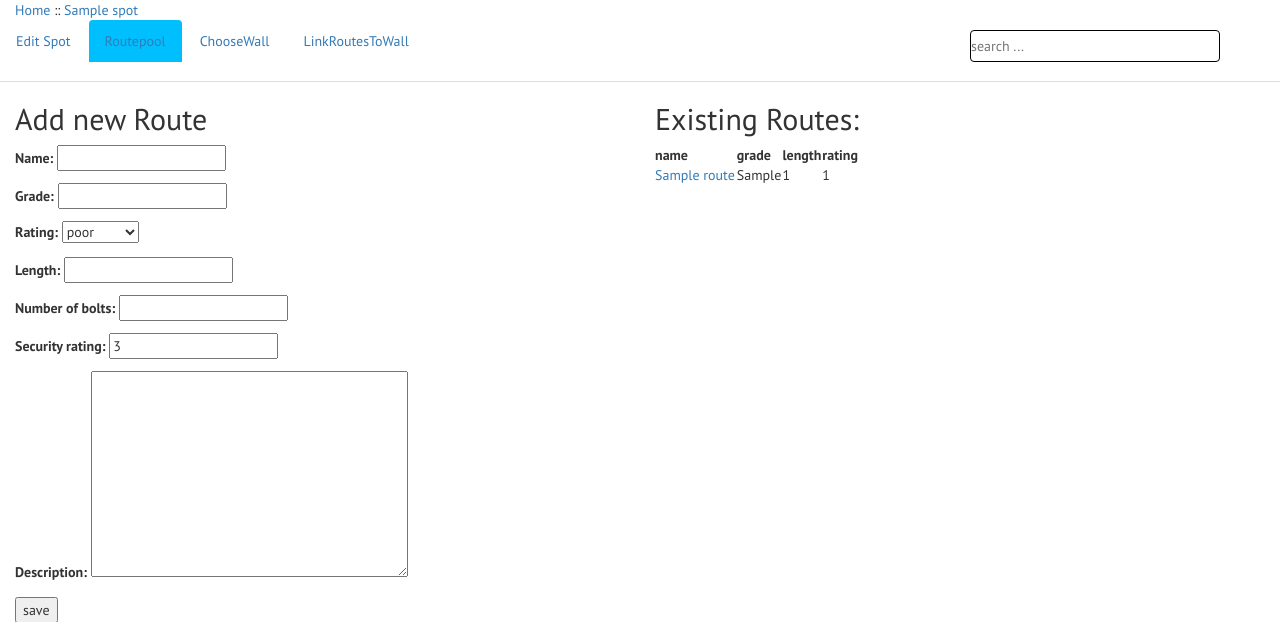
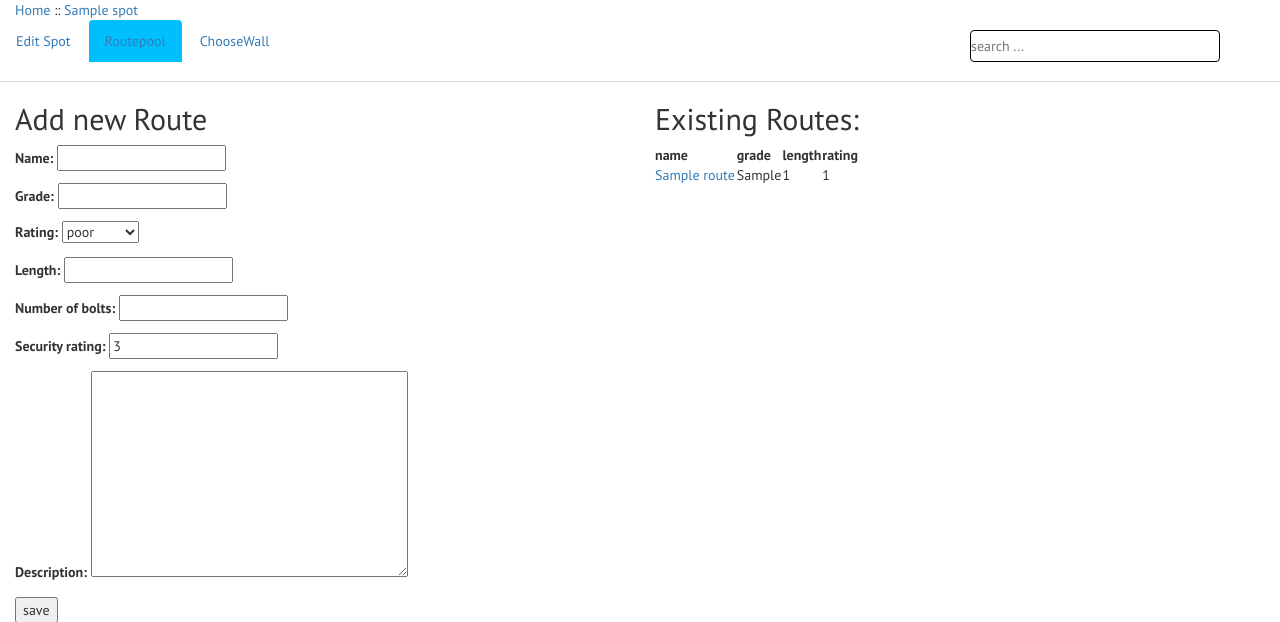
Before and after one commit to jakubfabian/topo, a Django app: a page that uses edit_spot/templates/edit_spot/add_route.html in a window 1280 px wide. Shown: the part 57-679 px from the top of the page. Run offline with Django 3.2, Linux system fonts and the light colour scheme; a user stored in the database is signed in; tables that the repository leaves empty hold one stand-in row (values such as "Sample post"); some libraries are stand-ins or nearby versions.

Commit message:
remove unnecessary link

```diff
--- a/edit_spot/templates/edit_spot/add_route.html
+++ b/edit_spot/templates/edit_spot/add_route.html
@@ -31,10 +31,6 @@
                 </li>
                 <li class="nav-item">
                     <a class="nav-link" href="{% url "draw_routes" wall_id=last_wall_id %}">DrawRoutesOnWall</a>
-                </li>
-            {% else %}
-                <li class="nav-item">
-                    <a class="nav-link disabled" href="#">LinkRoutesToWall</a>
                 </li>
             {% endif %}&nbsp;
 
```
